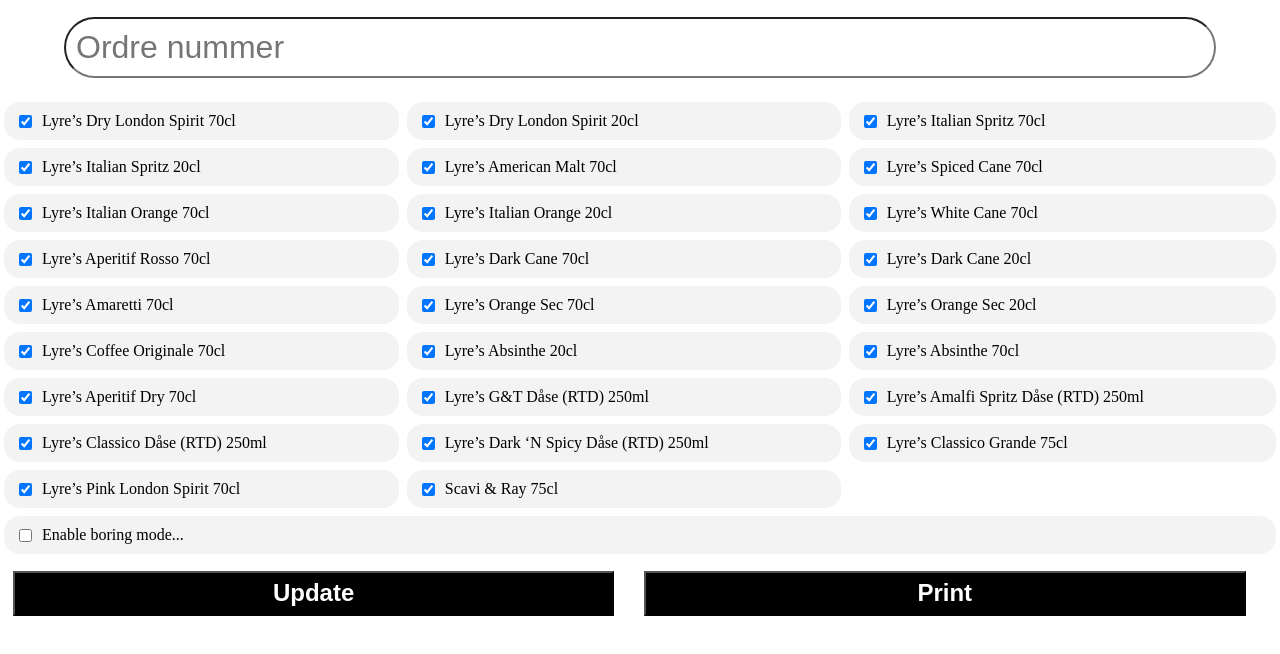
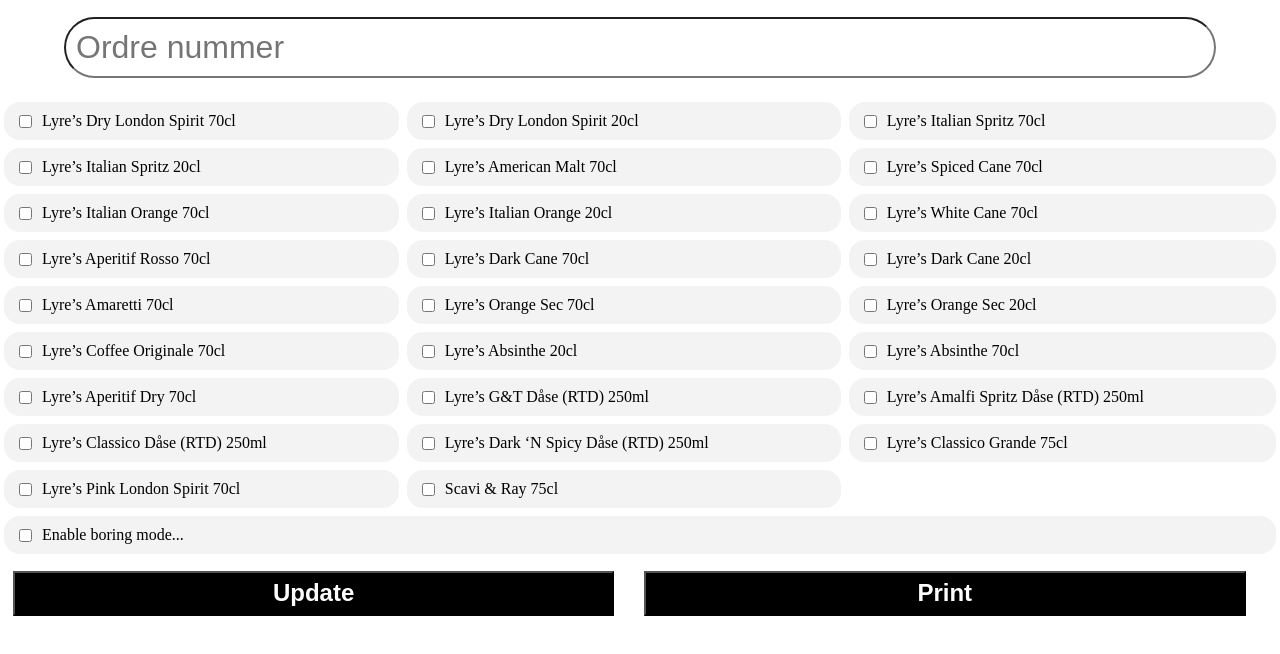
Before and after one commit to PhilipFlyvholm/produkt-ingrediens-generator, a plain HTML site: page index.html in a window 1280 px wide. Shown: the part 60-714 px from the top of the page. Drawn offline with Linux system fonts and the light colour scheme; a web font is replaced by a local one.

Commit message:
Removed checked attribute

```diff
--- a/index.html
+++ b/index.html
@@ -44,7 +44,7 @@
         readTextFile("./products.json", function (text) {
             data = JSON.parse(text);
             for (var key in data) {
-                document.getElementById("produkter").innerHTML += '<div class="produktInput"><input type="checkbox" checked class="produkt checkbox" id="' + key + '" name="' + key + '"><label for="' + key + '">' + key + '</label></div>'
+                document.getElementById("produkter").innerHTML += '<div class="produktInput"><input type="checkbox" class="produkt checkbox" id="' + key + '" name="' + key + '"><label for="' + key + '">' + key + '</label></div>'
             }
         });
 
```
